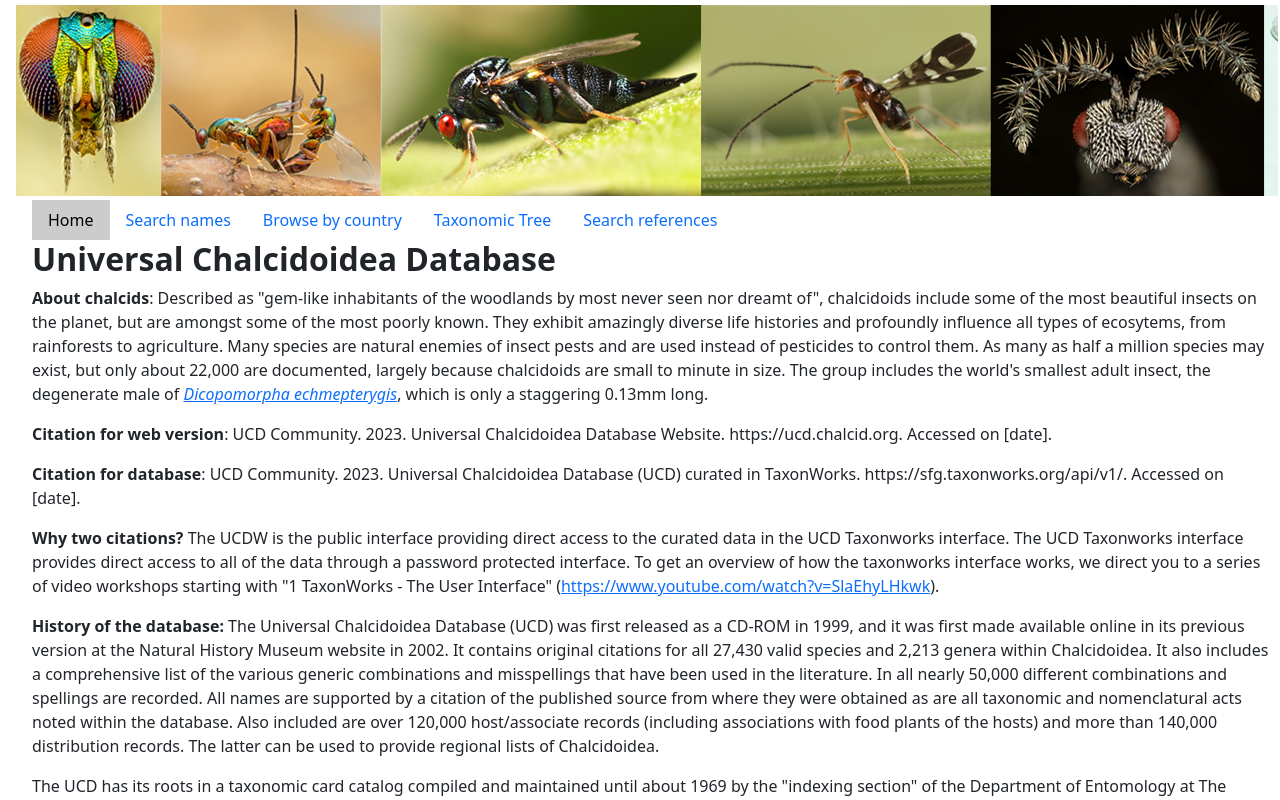
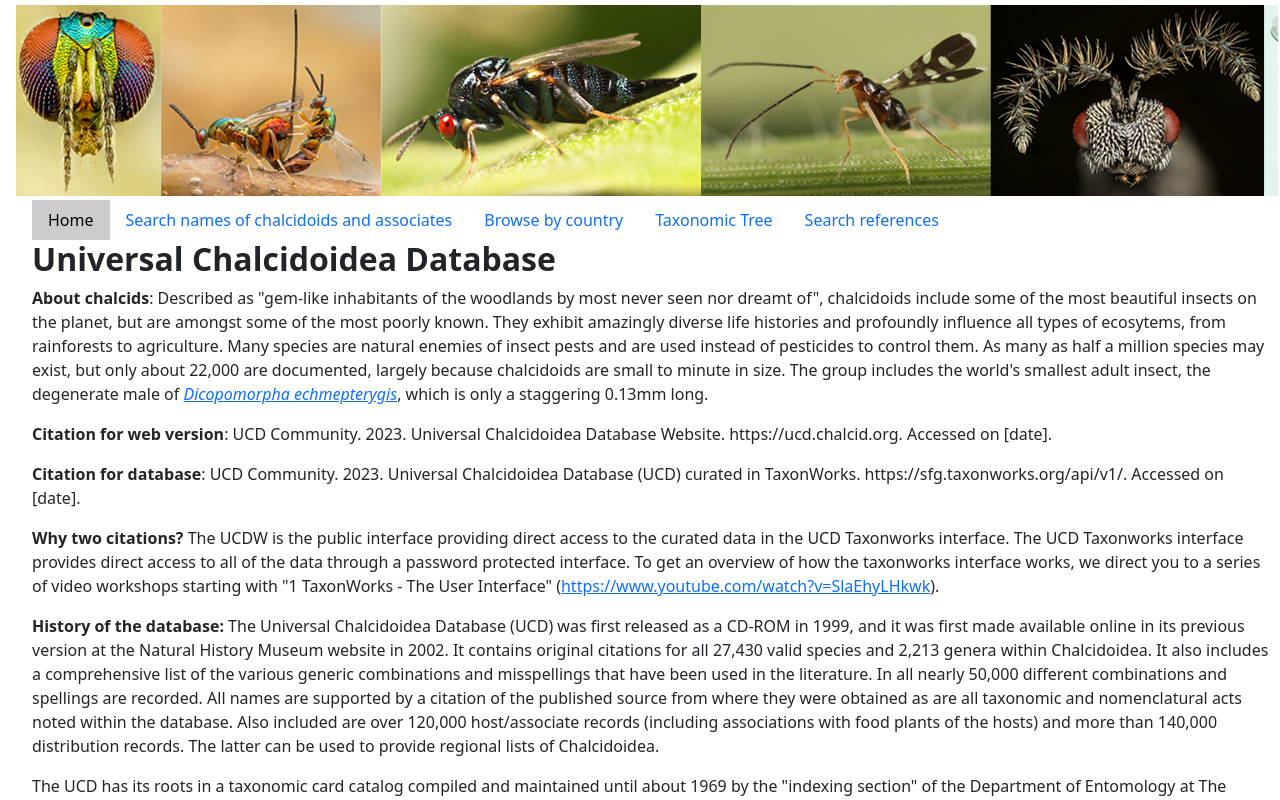
Before and after one commit to chalcid/ucd_website, a Vue app: page /taxon in a window 1280 px wide. Shown: the top 800 px of the page. Built offline with nearby package versions, Linux system fonts and the light colour scheme.

Commit message:
Changed display of name search to indicate that it works for associates too.

```diff
--- a/src/components/LinkRow.vue
+++ b/src/components/LinkRow.vue
@@ -7,7 +7,7 @@
               <router-link :to ="{name: 'Home'} " class="nav-link">Home</router-link>
             </li>
             <li class="nav-item">
-              <router-link :to ="{name: 'BinomialSearch'} " class="nav-link">Search names</router-link>
+              <router-link :to ="{name: 'BinomialSearch'} " class="nav-link">Search names of chalcidoids and associates</router-link>
             </li>
             <!--<li class="nav-item">
               <router-link :to ="{name: 'AssociatesSearch'} " class="nav-link">Search associates</router-link>
```
Also changed, not shown: 3 other files (tests, documents, lock files or other folders).
